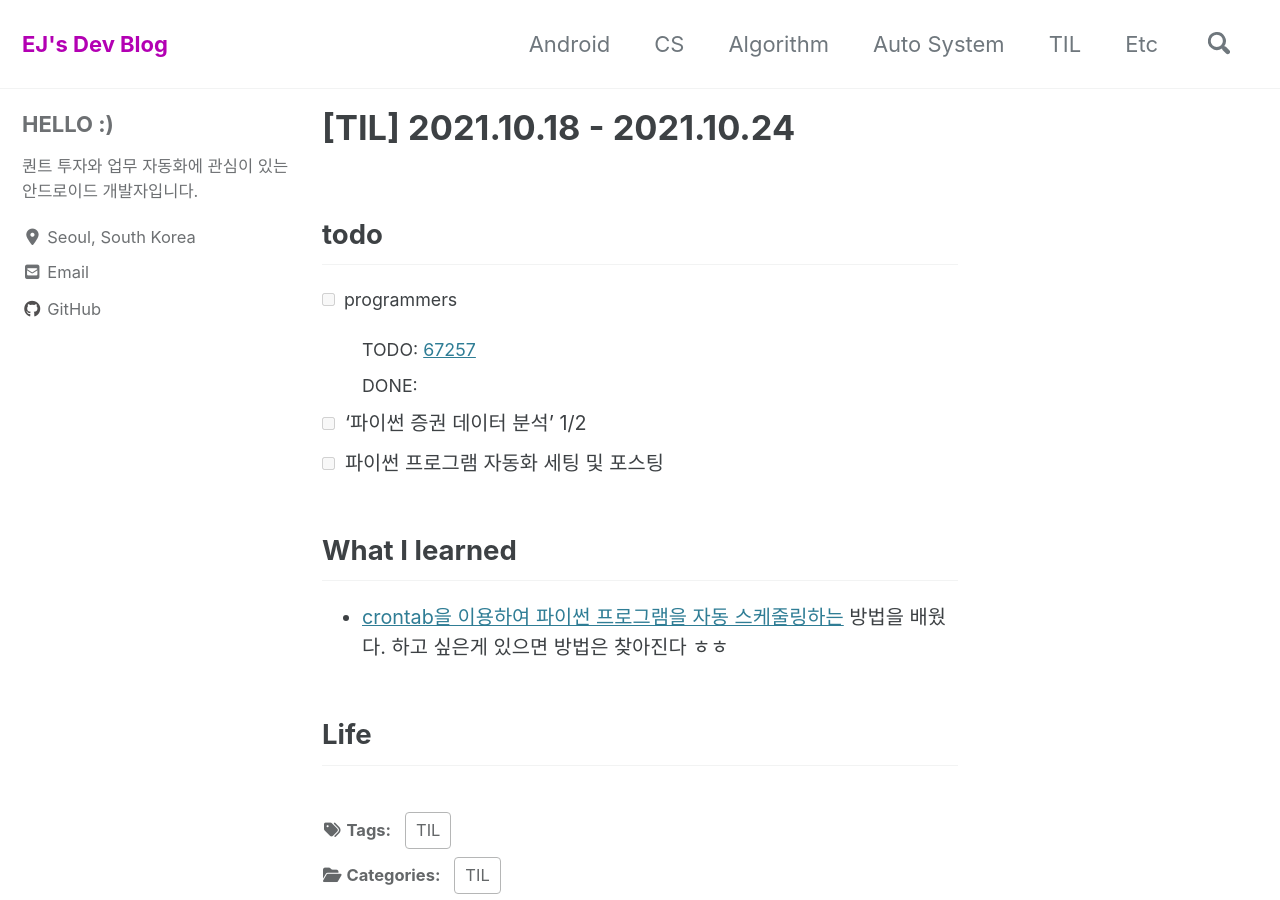
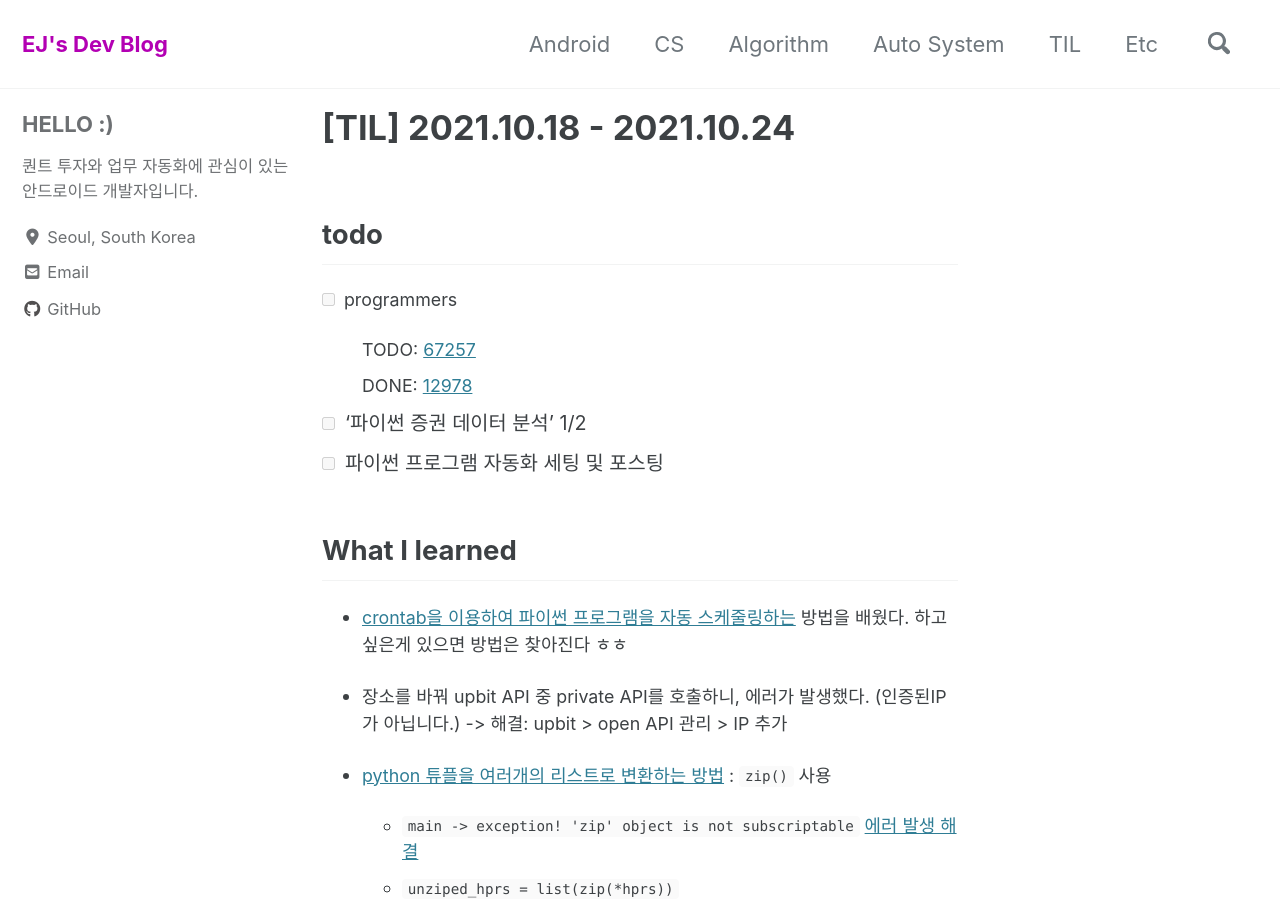
Before and after one commit to dev-eunji/dev-eunji.github.io, a Jekyll site: the page built from _posts/til/2021-10-18-TIL.md, in a window 1280 px wide and 900 px high. Built offline with Jekyll 4.4.1, drawn with Linux system fonts in a browser that asks for light colours; cached includes are drawn as plain includes; nearby versions of some CDN libraries; comment, search, counter and statistics services are not loaded.

Commit message:
[TIL] 20211123

```diff
--- a/_posts/til/2021-10-18-TIL.md
+++ b/_posts/til/2021-10-18-TIL.md
@@ -12,7 +12,7 @@ comments: true
 - [ ] programmers
 
   - TODO: [67257](https://programmers.co.kr/learn/courses/30/lessons/67257)
-  - DONE:
+  - DONE: [12978](https://programmers.co.kr/learn/courses/30/lessons/12978)
 
 - [ ] '파이썬 증권 데이터 분석' 1/2
 - [ ] 파이썬 프로그램 자동화 세팅 및 포스팅
@@ -22,5 +22,12 @@ comments: true
 - [crontab을 이용하여 파이썬 프로그램을 자동 스케줄링하는](https://diana-lab.tistory.com/3)
 방법을 배웠다. 하고 싶은게 있으면 방법은 찾아진다 ㅎㅎ
 
+- 장소를 바꿔 upbit API 중 private API를 호출하니, 에러가 발생했다. (인증된IP가 아닙니다.) -> 해결: upbit > open API 관리 > IP 추가
+
+- [python 튜플을 여러개의 리스트로 변환하는 방법](https://stackoverflow.com/questions/8081545/how-to-convert-list-of-tuples-to-multiple-lists) : `zip()` 사용
+
+  - `main -> exception! 'zip' object is not subscriptable` [에러 발생 해결](https://stackoverflow.com/questions/27431390/typeerror-zip-object-is-not-subscriptable/27431433)
+  - `unziped_hprs = list(zip(*hprs))`
+
 
 ## Life
```
